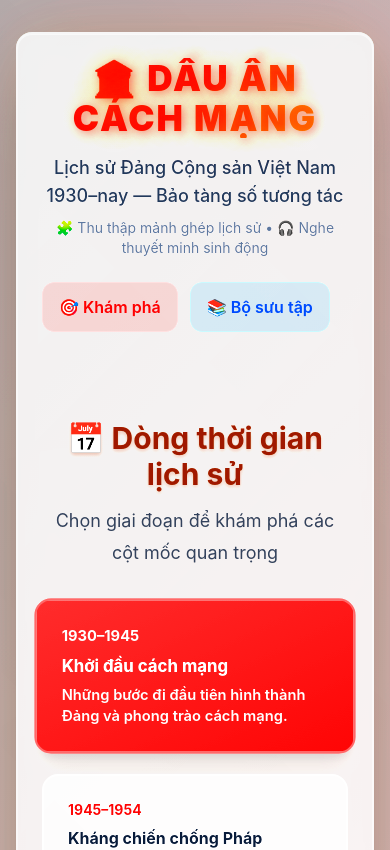
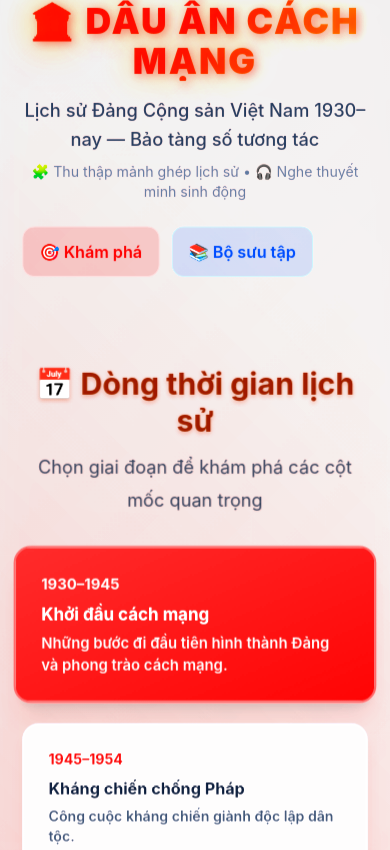
Before and after one commit to PhucTL/VNR202, a React (Vite) app: page / in a window 390 px wide. Shown: the top 850 px of the page. Built offline with nearby package versions, Linux system fonts and the light colour scheme.

Commit message:
fix for Dat

```diff
--- a/src/App.jsx
+++ b/src/App.jsx
@@ -1,67 +1,13 @@
-import React, { useState, useRef } from 'react';
-import TIMELINE from './data/timeline';
-import Timeline from './components/Timeline';
-import Gallery from './components/Gallery';
-import PuzzleUnlock from './components/PuzzleUnlock';
+import React from 'react';
 import { ProgressProvider } from './context/ProgressContext';
-
-function AppInner() {
-  const [selected, setSelected] = useState(0);
-  const galleryRef = useRef(null);
-
-  const handleSelectPhase = (index) => {
-    setSelected(index);
-    // Auto scroll to gallery
-    setTimeout(() => {
-      if (galleryRef.current) {
-        galleryRef.current.scrollIntoView({ behavior: 'smooth', block: 'start' });
-      }
-    }, 100);
-  };
-
-  return (
-    <div className="museum-root">
-      <header className="flex flex-col sm:flex-row sm:items-center sm:justify-between mb-8">
-        <div className="mb-6 sm:mb-0 text-center sm:text-left">
-          <h1 className="text-4xl sm:text-5xl font-extrabold text-red-600 mb-2">
-            🏛️ Dấu ấn Cách mạng
-          </h1>
-          <div className="text-lg sm:text-xl text-slate-700 font-medium">
-            Lịch sử Đảng Cộng sản Việt Nam 1930–nay — Bảo tàng số tương tác
-          </div>
-          <div className="text-sm text-slate-500 mt-2">
-            🧩 Thu thập mảnh ghép lịch sử • 🎧 Nghe thuyết minh sinh động
-          </div>
-        </div>
-        <nav className="flex gap-3">
-          <button className="px-4 py-3 bg-red-500/20 rounded-xl text-red-700 text-base font-semibold hover:bg-red-500/30 transition border border-red-200">
-            🎯 Khám phá
-          </button>
-          <button className="px-4 py-3 bg-blue-500/20 rounded-xl text-blue-700 text-base font-semibold hover:bg-blue-500/30 transition border border-blue-200">
-            📚 Bộ sưu tập
-          </button>
-        </nav>
-      </header>
-
-      <main className="space-y-8">
-        <Timeline timeline={TIMELINE} onSelect={handleSelectPhase} activeIndex={selected} />
-
-        <section ref={galleryRef}>
-          <Gallery phase={TIMELINE[selected]} phaseIndex={selected} />
-        </section>
-
-        <section>
-          <PuzzleUnlock />
-        </section>
-      </main>
-    </div>
-  );
-}
+import Home from './pages/Home';
 
 export default function App() {
   return (
     <ProgressProvider>
-      <AppInner />
+      <div className="museum-root">
+        <Home />
+      </div>
     </ProgressProvider>
   );
 }
--- a/src/components/Gallery.jsx
+++ b/src/components/Gallery.jsx
@@ -105,7 +105,7 @@ export default function Gallery({ phase, phaseIndex }) {
       {active && <ModalMedia item={active} onClose={close} />}
 
       {showQuizFor !== null && (
-        <div className="fixed inset-0 bg-black/70 flex items-center justify-center z-50 p-4" onClick={close}>
+        <div className="fixed inset-0 bg-black/70 flex items-center justify-center z-50 pb-[500px]" onClick={close}>
           <div className="bg-white rounded-2xl max-w-md w-full shadow-2xl" onClick={(e) => e.stopPropagation()}>
             <div className="p-6 border-b border-slate-200">
               <h3 className="font-bold text-slate-900 text-lg">🧠 Quiz: {phase.title}</h3>
--- a/src/components/ModalMedia.jsx
+++ b/src/components/ModalMedia.jsx
@@ -143,7 +143,7 @@ export default function ModalMedia({ item, onClose }) {
   };
 
   return (
-    <div className="fixed inset-0 bg-black/90 backdrop-blur-sm flex items-center justify-center z-50 p-4" onClick={handleClose}>
+    <div className="fixed inset-0 bg-black/40 backdrop-blur-sm flex justify-center items-start pt-[630px] z-50 overflow-y-auto" onClick={handleClose}>
       <div className="bg-white rounded-2xl overflow-hidden max-w-5xl w-full max-h-[95vh] overflow-y-auto shadow-2xl" onClick={(e) => e.stopPropagation()}>
 
         {/* Header */}
--- a/src/index.css
+++ b/src/index.css
@@ -73,9 +73,10 @@ body::after {
 /* ==== Root container ==== */
 #root {
   width: 100%;
-  margin: 0 auto;
-  padding: 0 8vw;
+  margin: 0;
+  padding: 0;
   box-sizing: border-box;
+  min-height: 100vh;
 }
 
 /* ==== Khối bảo tàng (Glass UI) - Trong suốt để thấy ảnh nền ==== */
@@ -88,10 +89,9 @@ body::after {
     );
   backdrop-filter: blur(15px) saturate(130%) brightness(1.05);
   -webkit-backdrop-filter: blur(15px) saturate(130%) brightness(1.05);
-  border-radius: 32px;
   box-shadow:
     /* Bóng chính */
-    0 30px 80px -15px rgba(0, 0, 0, 0.3),
+    0 0 80px -15px rgba(0, 0, 0, 0.3),
     /* Ánh sáng vàng đồng */
     0 0 60px rgba(255, 215, 0, 0.12),
     /* Ánh sáng đỏ cách mạng */
@@ -100,10 +100,9 @@ body::after {
     inset 0 1px 0 rgba(255, 255, 255, 0.6),
     /* Bóng trong */
     inset 0 -1px 0 rgba(0, 0, 0, 0.08);
-  border: 2px solid rgba(255, 255, 255, 0.5);
-  padding: 3.5rem 4rem;
-  max-width: 1000px;
-  margin: 3rem auto;
+  border-top: 2px solid rgba(255, 255, 255, 0.5);
+  border-bottom: 2px solid rgba(255, 255, 255, 0.5);
+  min-height: 100vh;
   color: #1a1a1a;
   transition: all 0.6s cubic-bezier(0.4, 0, 0.2, 1);
   position: relative;
@@ -362,24 +361,22 @@ hr::after {
 }
 
 /* ==== Responsive ==== */
+/* Content styles */
+.museum-content {
+  max-width: 1400px;
+  margin: 0 auto;
+  padding: 3.5rem 4rem;
+}
+
 @media (max-width: 1024px) {
-  #root {
-    padding: 0 5vw;
-  }
-  .museum-root {
+  .museum-content {
     padding: 2rem;
-    margin: 2rem auto;
   }
 }
 
 @media (max-width: 768px) {
-  #root {
-    padding: 1rem;
-  }
-  .museum-root {
-    border-radius: 16px;
+  .museum-content {
     padding: 1.5rem;
-    margin: 1rem auto;
   }
   .museum-root h1 {
     font-size: 2.2rem;
--- /dev/null
+++ b/src/pages/Home.jsx
@@ -0,0 +1,58 @@
+import React, { useState, useRef } from 'react';
+import TIMELINE from '../data/timeline';
+import Timeline from '../components/Timeline';
+import Gallery from '../components/Gallery';
+import PuzzleUnlock from '../components/PuzzleUnlock';
+
+export default function Home() {
+  const [selected, setSelected] = useState(0);
+  const galleryRef = useRef(null);
+
+  const handleSelectPhase = (index) => {
+    setSelected(index);
+    // Auto scroll to gallery
+    setTimeout(() => {
+      if (galleryRef.current) {
+        galleryRef.current.scrollIntoView({ behavior: 'smooth', block: 'start' });
+      }
+    }, 100);
+  };
+
+  return (
+    <div className="museum-content">
+      <header className="flex flex-col sm:flex-row sm:items-center sm:justify-between mb-8">
+        <div className="mb-6 sm:mb-0 text-center sm:text-left">
+          <h1 className="text-4xl sm:text-5xl font-extrabold text-red-600 mb-2">
+            🏛️ Dấu ấn Cách mạng
+          </h1>
+          <div className="text-lg sm:text-xl text-slate-700 font-medium">
+            Lịch sử Đảng Cộng sản Việt Nam 1930–nay — Bảo tàng số tương tác
+          </div>
+          <div className="text-sm text-slate-500 mt-2">
+            🧩 Thu thập mảnh ghép lịch sử • 🎧 Nghe thuyết minh sinh động
+          </div>
+        </div>
+        <nav className="flex gap-3">
+          <button className="px-4 py-3 bg-red-500/20 rounded-xl text-red-700 text-base font-semibold hover:bg-red-500/30 transition border border-red-200">
+            🎯 Khám phá
+          </button>
+          <button className="px-4 py-3 bg-blue-500/20 rounded-xl text-blue-700 text-base font-semibold hover:bg-blue-500/30 transition border border-blue-200">
+            📚 Bộ sưu tập
+          </button>
+        </nav>
+      </header>
+
+      <main className="space-y-8">
+        <Timeline timeline={TIMELINE} onSelect={handleSelectPhase} activeIndex={selected} />
+
+        <section ref={galleryRef}>
+          <Gallery phase={TIMELINE[selected]} phaseIndex={selected} />
+        </section>
+
+        <section>
+          <PuzzleUnlock />
+        </section>
+      </main>
+    </div>
+  );
+}
```
Also changed, not shown: package.json (+3 -4 lines), 1 other file (tests, documents, lock files or other folders).
